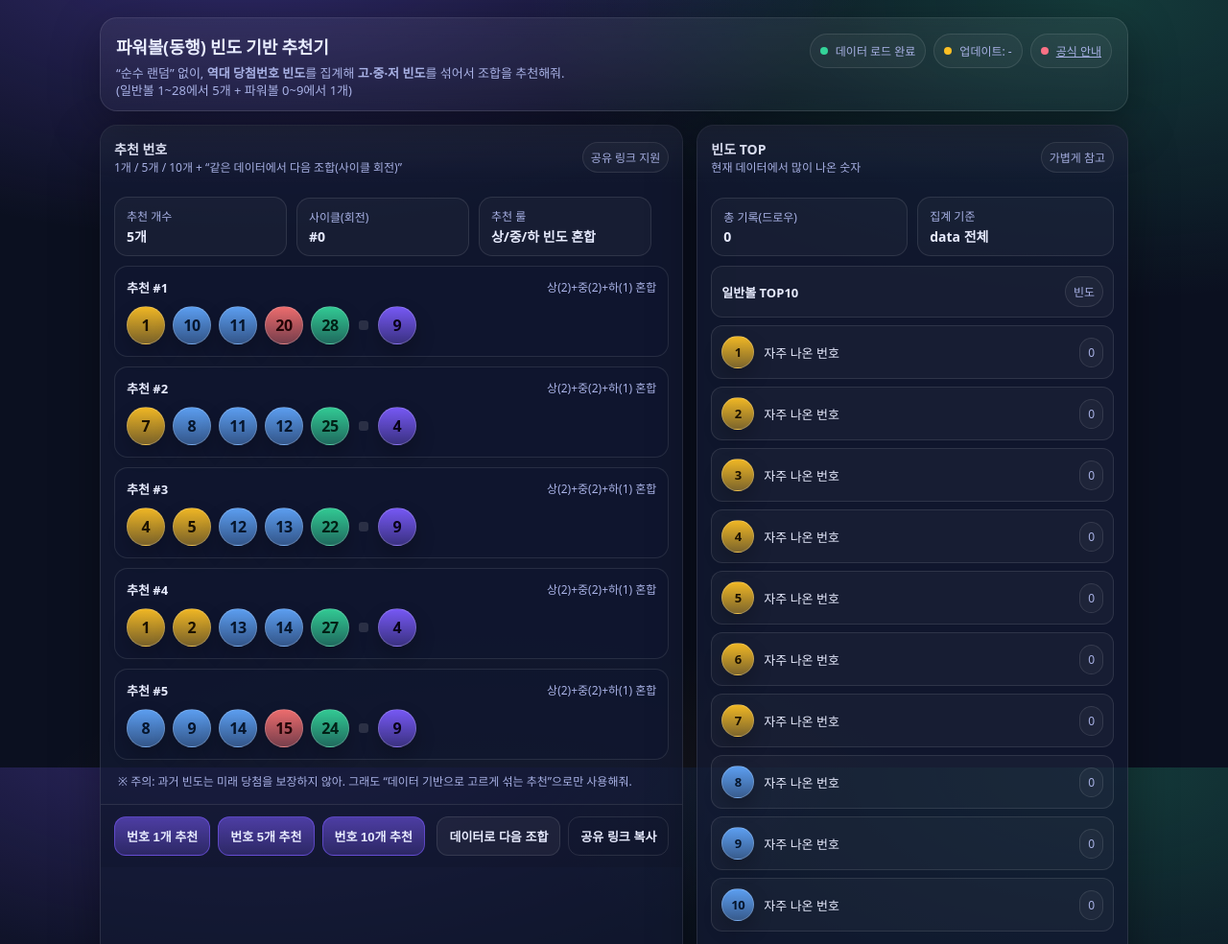
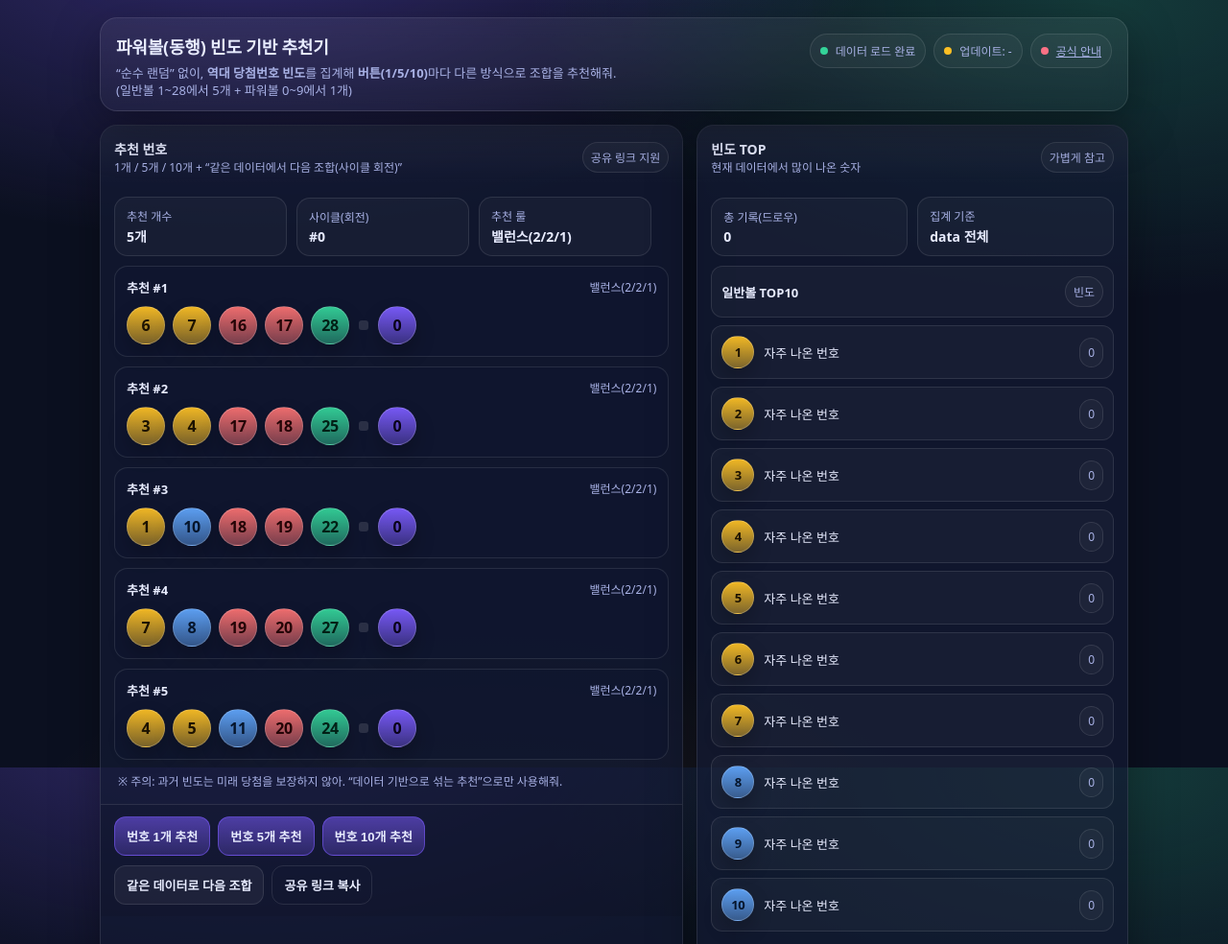
Before and after one commit to iwant-zero/power-c, a website: page index.html in a window 1280 px wide. Shown: the top 984 px of the page at 96% size. Drawn offline with Linux system fonts and the light colour scheme.

Commit message:
Update index.html

```diff
--- a/index.html
+++ b/index.html
@@ -174,7 +174,7 @@
       <div class="h-title">
         <h1>파워볼(동행) 빈도 기반 추천기</h1>
         <p>
-          “순수 랜덤” 없이, <b>역대 당첨번호 빈도</b>를 집계해 <b>고·중·저 빈도</b>를 섞어서 조합을 추천해줘.<br/>
+          “순수 랜덤” 없이, <b>역대 당첨번호 빈도</b>를 집계해 <b>버튼(1/5/10)</b>마다 다른 방식으로 조합을 추천해줘.<br/>
           (일반볼 1~28에서 5개 + 파워볼 0~9에서 1개)
         </p>
       </div>
@@ -207,14 +207,15 @@
             </div>
             <div class="kpi">
               <div class="k">추천 룰</div>
-              <div class="v">상/중/하 빈도 혼합</div>
+              <!-- ✅ 여기 id 추가 (룰 표시가 버튼마다 바뀜) -->
+              <div class="v" id="k-rule">밸런스(2/2/1)</div>
             </div>
           </div>
 
           <div class="sets" id="sets"></div>
 
           <div class="foot">
-            ※ 주의: 과거 빈도는 미래 당첨을 보장하지 않아. 그래도 “데이터 기반으로 고르게 섞는 추천”으로만 사용해줘.
+            ※ 주의: 과거 빈도는 미래 당첨을 보장하지 않아. “데이터 기반으로 섞는 추천”으로만 사용해줘.
           </div>
         </div>
 
@@ -225,7 +226,7 @@
             <button class="primary" data-n="10">번호 10개 추천</button>
           </div>
           <div class="btnrow">
-            <button id="btn-next" title="랜덤이 아니라, 같은 데이터에서 다음 조합으로 회전해 보여줘">데이터로 다음 조합</button>
+            <button id="btn-next" title="랜덤이 아니라, 같은 데이터에서 다음 조합으로 회전해 보여줘">같은 데이터로 다음 조합</button>
             <button id="btn-copy" class="ghost" title="현재 추천 결과를 링크로 공유">공유 링크 복사</button>
           </div>
         </div>
@@ -267,9 +268,9 @@
   <div class="toast" id="toast"></div>
 
 <script>
-  // ✅ index.html이 /power-c/ 아래라서, 데이터는 ../data/ 로 접근
-  const DATA_FREQ  = "./data/powerball_freq.json";
-  const DATA_DRAWS = "./data/powerball_draws.json";
+  // ✅ 환경에 따라 경로가 달라질 수 있어서 후보를 여러 개 둠 (새 파일 추가 없음)
+  const DATA_FREQ_CANDIDATES  = ["../data/powerball_freq.json", "./data/powerball_freq.json", "data/powerball_freq.json"];
+  const DATA_DRAWS_CANDIDATES = ["../data/powerball_draws.json","./data/powerball_draws.json","data/powerball_draws.json"];
 
   const $ = (q) => document.querySelector(q);
 
@@ -310,67 +311,142 @@
     return (h>>>0);
   }
 
-  function pickDeterministic(arr, idxStart, count){
-    const out = [];
-    let k = idxStart;
-    let guard = 0;
-    while(out.length < count && guard < arr.length*3){
-      const v = arr[k % arr.length];
-      if(!out.includes(v)) out.push(v);
-      k += 1;
-      guard++;
+  async function loadJsonAny(paths){
+    let lastErr = null;
+    for(const url of paths){
+      try{
+        const r = await fetch(url, {cache:"no-store"});
+        if(!r.ok) throw new Error(`HTTP ${r.status} (${url})`);
+        return await r.json();
+      }catch(e){
+        lastErr = e;
+      }
     }
-    return out;
+    throw lastErr || new Error("loadJsonAny failed");
+  }
+
+  // -----------------------------
+  // ✅ 버튼별 추천 방식(1/5/10) 분기
+  // -----------------------------
+  function strategyForCount(count){
+    if(count === 1) return { mode:"focus",  name:"상위 집중(3/1/1)" };
+    if(count === 5) return { mode:"balance",name:"밸런스(2/2/1)" };
+    return { mode:"spread", name:"분산 커버(색상4구간+1)" };
+  }
+
+  function pickUnique(arr, start, usedSet, globalUsed=null, maxGlobal=2){
+    if(!arr || arr.length===0) return null;
+
+    // 1) 전역 중복 제한까지 고려
+    for(let t=0; t < arr.length*3; t++){
+      const v = arr[(start + t) % arr.length];
+      if(usedSet.has(v)) continue;
+      if(globalUsed && (globalUsed.get(v)||0) >= maxGlobal) continue;
+      usedSet.add(v);
+      if(globalUsed) globalUsed.set(v, (globalUsed.get(v)||0) + 1);
+      return v;
+    }
+    // 2) 전역 제한 무시(세트 내 중복만 방지)
+    for(let t=0; t < arr.length*3; t++){
+      const v = arr[(start + t) % arr.length];
+      if(!usedSet.has(v)){
+        usedSet.add(v);
+        if(globalUsed) globalUsed.set(v, (globalUsed.get(v)||0) + 1);
+        return v;
+      }
+    }
+    // 3) 그래도 못 고르면 그냥 반환
+    const v = arr[start % arr.length];
+    usedSet.add(v);
+    if(globalUsed) globalUsed.set(v, (globalUsed.get(v)||0) + 1);
+    return v;
   }
 
   function buildRecommendations(freq, nSets, cycle){
+    const strat = strategyForCount(nSets);
+
     const normalFreq = freq?.normal?.freq || {};
     const powerFreq  = freq?.power?.freq  || {};
 
     const normalNums = Array.from({length: 28}, (_,i)=> i+1);
     const powerNums  = Array.from({length: 10}, (_,i)=> i);
 
-    const normalSorted = normalNums.sort((a,b)=>{
-      const fa = normalFreq[a]||0;
-      const fb = normalFreq[b]||0;
-      if(fb!==fa) return fb-fa;
-      return a-b;
+    const normalSorted = normalNums.slice().sort((a,b)=>{
+      const fa = normalFreq[a]||0, fb = normalFreq[b]||0;
+      return (fb-fa) || (a-b);
     });
-    const powerSorted = powerNums.sort((a,b)=>{
-      const fa = powerFreq[a]||0;
-      const fb = powerFreq[b]||0;
-      if(fb!==fa) return fb-fa;
-      return a-b;
+    const powerSorted = powerNums.slice().sort((a,b)=>{
+      const fa = powerFreq[a]||0, fb = powerFreq[b]||0;
+      return (fb-fa) || (a-b);
     });
 
-    // 상/중/하 (빈도 순 기준)
+    // 상/중/하 버킷
     const high = normalSorted.slice(0, 10);
     const mid  = normalSorted.slice(10, 20);
     const low  = normalSorted.slice(20);
 
-    // ✅ 순수 랜덤 없음: updated_at + draws + cycle 기반 “결정적 회전”
-    const seedBase = `${freq?.meta?.updated_at||"0"}|${freq?.meta?.draws||0}|${cycle}`;
+    // 색상(구간) 버킷: 1~7 / 8~14 / 15~21 / 22~28
+    const band = (min, max) =>
+      normalNums.filter(n => n>=min && n<=max).sort((a,b)=>{
+        const fa = normalFreq[a]||0, fb = normalFreq[b]||0;
+        return (fb-fa) || (a-b);
+      });
+    const band1 = band(1,7), band2 = band(8,14), band3 = band(15,21), band4 = band(22,28);
+
+    // ✅ 순수 랜덤 없음: updated_at + draws + cycle + mode 기반 “결정적 회전”
+    const seedBase = `${freq?.meta?.updated_at||"0"}|${freq?.meta?.draws||0}|${cycle}|${strat.mode}`;
     const seed = stableHash(seedBase);
 
     const sets = [];
+    const globalUsed = new Map(); // spread(10개)에서 세트 간 중복을 줄이기
+
     for(let i=0;i<nSets;i++){
-      const a = pickDeterministic(high, (seed + i*7)  % Math.max(1,high.length), 2);
-      const b = pickDeterministic(mid,  (seed + i*11) % Math.max(1,mid.length), 2);
-      const c = pickDeterministic(low,  (seed + i*13) % Math.max(1,low.length), 1);
+      const usedSet = new Set();
+      const normals = [];
 
-      let normals = [...a, ...b, ...c];
-      let j = 0;
-      while(new Set(normals).size < 5 && j < 50){
-        const extra = low[(seed + i*13 + j) % Math.max(1,low.length)];
-        normals = Array.from(new Set([...normals, extra]));
-        j++;
+      if(strat.mode === "focus"){
+        // 1개 추천(상위 집중): 상3 + 중1 + 하1
+        normals.push(pickUnique(high, (seed + i*7)      % high.length, usedSet));
+        normals.push(pickUnique(high, (seed + i*7 + 1)  % high.length, usedSet));
+        normals.push(pickUnique(high, (seed + i*7 + 2)  % high.length, usedSet));
+        normals.push(pickUnique(mid,  (seed + i*11)     % mid.length,  usedSet));
+        normals.push(pickUnique(low,  (seed + i*13)     % low.length,  usedSet));
+
+      }else if(strat.mode === "balance"){
+        // 5개 추천(밸런스): 상2 + 중2 + 하1
+        normals.push(pickUnique(high, (seed + i*7)      % high.length, usedSet));
+        normals.push(pickUnique(high, (seed + i*7 + 1)  % high.length, usedSet));
+        normals.push(pickUnique(mid,  (seed + i*11)     % mid.length,  usedSet));
+        normals.push(pickUnique(mid,  (seed + i*11 + 1) % mid.length,  usedSet));
+        normals.push(pickUnique(low,  (seed + i*13)     % low.length,  usedSet));
+
+      }else{
+        // 10개 추천(분산): 색상 4구간 1개씩 + 추가 1개(상/중/하 교대)
+        normals.push(pickUnique(band1, (seed + i*3)  % band1.length, usedSet, globalUsed, 2));
+        normals.push(pickUnique(band2, (seed + i*5)  % band2.length, usedSet, globalUsed, 2));
+        normals.push(pickUnique(band3, (seed + i*7)  % band3.length, usedSet, globalUsed, 2));
+        normals.push(pickUnique(band4, (seed + i*11) % band4.length, usedSet, globalUsed, 2));
+
+        const extraBucket = (i % 3 === 0) ? high : (i % 3 === 1) ? mid : low;
+        normals.push(pickUnique(extraBucket, (seed + i*13) % extraBucket.length, usedSet, globalUsed, 2));
       }
-      normals = normals.slice(0,5).sort((x,y)=>x-y);
 
-      const pb = powerSorted[(seed + i*5) % powerSorted.length];
+      const finalNormals = normals.filter(Boolean).slice(0,5).sort((a,b)=>a-b);
 
-      sets.push({ normals, power: pb, rule: "상(2)+중(2)+하(1) 혼합" });
+      // 파워볼도 버튼별로 살짝 다르게: focus는 상위 더 강하게, spread는 좀 넓게
+      let pbPoolSize = (strat.mode==="focus") ? 3 : (strat.mode==="balance") ? 5 : 7;
+      pbPoolSize = Math.min(pbPoolSize, powerSorted.length);
+      const pbPool = powerSorted.slice(0, pbPoolSize);
+      const power = pbPool[(seed + i*5) % pbPool.length];
+
+      sets.push({
+        normals: finalNormals,
+        power,
+        rule: strat.name
+      });
     }
+
+    sets._strategy = strat;
     return sets;
   }
 
@@ -444,12 +520,6 @@
     history.replaceState(null, "", u.toString());
   }
 
-  async function loadJson(url){
-    const r = await fetch(url, {cache:"no-store"});
-    if(!r.ok) throw new Error(`HTTP ${r.status}`);
-    return r.json();
-  }
-
   async function main(){
     const qs = new URLSearchParams(location.search);
     const savedCycle = Number(localStorage.getItem("pb_cycle")||"0");
@@ -465,22 +535,31 @@
     let freq = null;
 
     try{
-      freq = await loadJson(DATA_FREQ);
+      // freq만 있어도 추천/통계 가능
+      freq = await loadJsonAny(DATA_FREQ_CANDIDATES);
 
       $("#p-status").textContent = "데이터 로드 완료";
       $("#p-updated").textContent = `업데이트: ${fmtISO(freq?.meta?.updated_at)}`;
       $("#s-draws").textContent = String(freq?.meta?.draws ?? "-");
 
       renderTop(freq);
-      renderSets(buildRecommendations(freq, count, cycle));
+
+      const sets = buildRecommendations(freq, count, cycle);
+      renderSets(sets);
+
+      // ✅ 버튼에 따라 룰 표시가 바뀜
+      $("#k-rule").textContent = sets._strategy?.name || "밸런스(2/2/1)";
+
       updateUrl(count, cycle);
       localStorage.setItem("pb_cycle", String(cycle));
     }catch(e){
       $("#p-status").textContent = "데이터 없음(업데이트 필요)";
       $("#p-updated").textContent = "업데이트: -";
       $("#s-draws").textContent = "-";
+      $("#k-rule").textContent = strategyForCount(count).name;
+
       $("#top-normal").innerHTML = `
-        <div class="item"><b>데이터 파일이 비어있거나 없음</b><span class="badge">/data/*</span></div>
+        <div class="item"><b>데이터 파일이 비어있거나 없음</b><span class="badge">data/*</span></div>
         <div class="item" style="color:var(--muted);line-height:1.4">
           GitHub Actions로 데이터를 먼저 업데이트해야 추천이 동작해.<br/>
           이슈 코멘트로 <b>/update-powerball</b> 을 달면 자동 실행되도록 워크플로우가 포함돼 있어.
@@ -491,7 +570,7 @@
         <div class="set">
           <div class="top">
             <div class="label">추천을 표시할 수 없음</div>
-            <div class="meta">data/powerball_freq.json 필요</div>
+            <div class="meta">powerball_freq.json 필요</div>
           </div>
           <div class="small">Actions로 데이터를 채운 뒤 새로고침해줘.</div>
         </div>
@@ -499,20 +578,28 @@
       console.warn(e);
     }
 
-    // 추천 개수 변경
+    // 추천 개수 변경 (1/5/10)
     document.querySelectorAll("button[data-n]").forEach(btn=>{
       btn.addEventListener("click", async ()=>{
         const n = Number(btn.getAttribute("data-n"));
         if(![1,5,10].includes(n)) return;
+
         $("#k-count").textContent = String(n);
         count = n;
 
         try{
-          if(!freq) freq = await loadJson(DATA_FREQ);
-          renderSets(buildRecommendations(freq, count, cycle));
+          if(!freq) freq = await loadJsonAny(DATA_FREQ_CANDIDATES);
+          const sets = buildRecommendations(freq, count, cycle);
+          renderSets(sets);
+
+          // ✅ 룰 표시 업데이트
+          $("#k-rule").textContent = sets._strategy?.name || strategyForCount(count).name;
+
           updateUrl(count, cycle);
           toast(`${count}개 추천으로 변경`);
         }catch(e){
+          // 데이터 없어도 룰 텍스트는 바꿔둠
+          $("#k-rule").textContent = strategyForCount(count).name;
           toast("데이터가 없어. Actions 업데이트가 필요해.");
         }
       });
@@ -526,8 +613,13 @@
       updateUrl(count, cycle);
 
       try{
-        if(!freq) freq = await loadJson(DATA_FREQ);
-        renderSets(buildRecommendations(freq, count, cycle));
+        if(!freq) freq = await loadJsonAny(DATA_FREQ_CANDIDATES);
+        const sets = buildRecommendations(freq, count, cycle);
+        renderSets(sets);
+
+        // ✅ 룰 표시 업데이트
+        $("#k-rule").textContent = sets._strategy?.name || strategyForCount(count).name;
+
         toast("같은 데이터로 다음 조합");
       }catch(e){
         toast("데이터가 없어. Actions 업데이트가 필요해.");
@@ -543,6 +635,9 @@
         toast("복사 실패(브라우저 권한 확인)");
       }
     });
+
+    // (선택) draws 파일도 존재 여부만 체크해서 콘솔에 남김 (기능엔 영향 없음)
+    loadJsonAny(DATA_DRAWS_CANDIDATES).catch(()=>{});
   }
 
   main();
```
